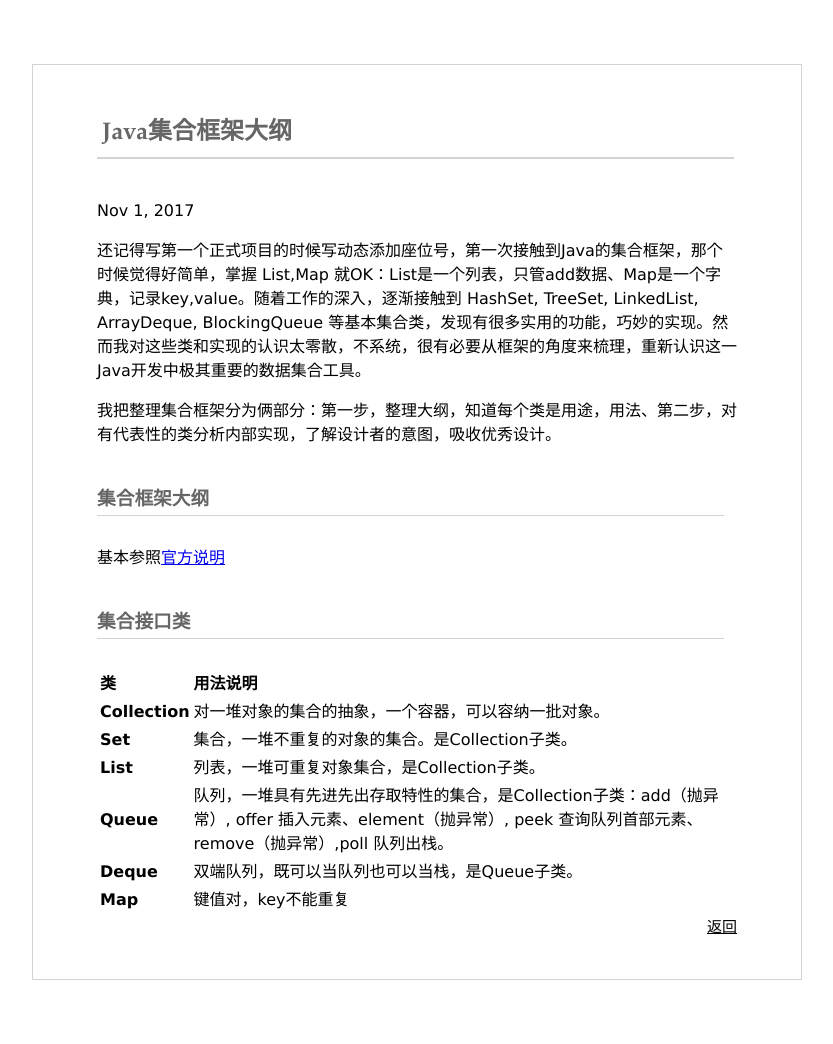
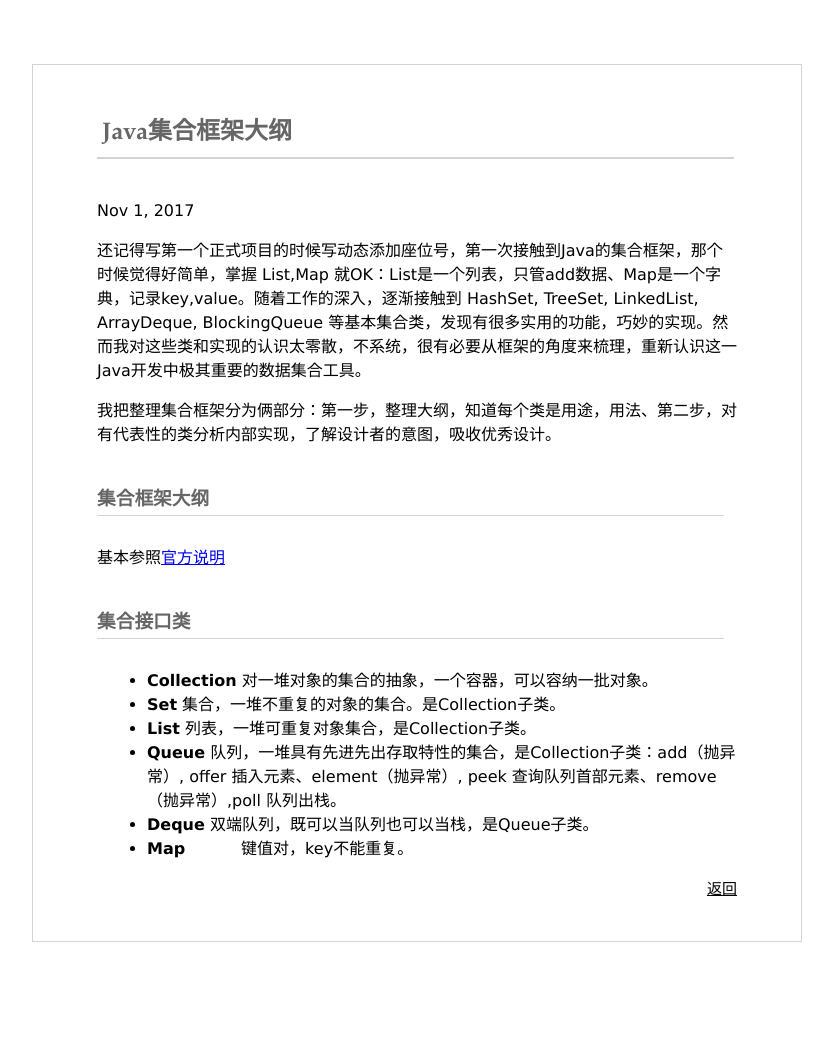
Before and after one commit to chufengma/blog, a Jekyll site: the page built from _posts/2017-11-01-Java集合框架大纲.md, in a window 1280 px wide. Shown: the whole page, without its empty margins (224-1057 px from the left). Built offline with Jekyll 4.4.1, drawn with Linux system fonts in a browser that asks for light colours; our own code applies the rules of GitHub Pages for plain Markdown files; after the commit the page ends 1006 px from its top, so only the background shows below that.

Commit message:
Update 2017-11-01-Java集合框架大纲.md

```diff
--- a/_posts/2017-11-01-Java集合框架大纲.md
+++ b/_posts/2017-11-01-Java集合框架大纲.md
@@ -7,11 +7,9 @@
 
 ### 集合接口类
 
-| 类                 | 用法说明 |
-| :-------------------|:-----------------|
-| **Collection**     | 对一堆对象的集合的抽象，一个容器，可以容纳一批对象。 |
-| **Set**            | 集合，一堆不重复的对象的集合。是Collection子类。 |
-| **List**           | 列表，一堆可重复对象集合，是Collection子类。 |
-| **Queue**          | 队列，一堆具有先进先出存取特性的集合，是Collection子类：add（抛异常）, offer 插入元素、element（抛异常）, peek 查询队列首部元素、remove（抛异常）,poll 队列出栈。 |
-| **Deque**          | 双端队列，既可以当队列也可以当栈，是Queue子类。|
-| **Map**            | 键值对，key不能重复 |
+- **Collection**      对一堆对象的集合的抽象，一个容器，可以容纳一批对象。
+- **Set**             集合，一堆不重复的对象的集合。是Collection子类。
+- **List**            列表，一堆可重复对象集合，是Collection子类。
+- **Queue**           队列，一堆具有先进先出存取特性的集合，是Collection子类：add（抛异常）, offer 插入元素、element（抛异常）, peek 查询队列首部元素、remove（抛异常）,poll 队列出栈。
+- **Deque**           双端队列，既可以当队列也可以当栈，是Queue子类。
+- **Map**             键值对，key不能重复。
```
